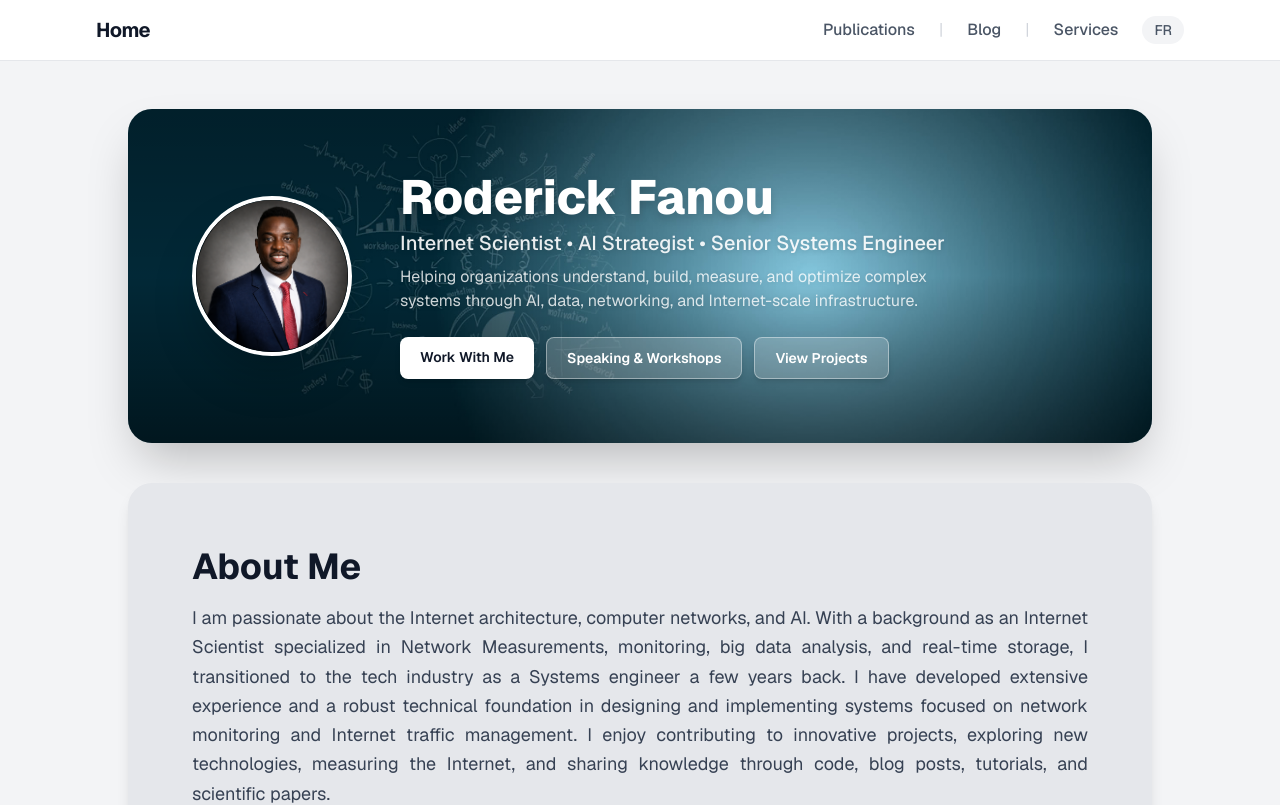
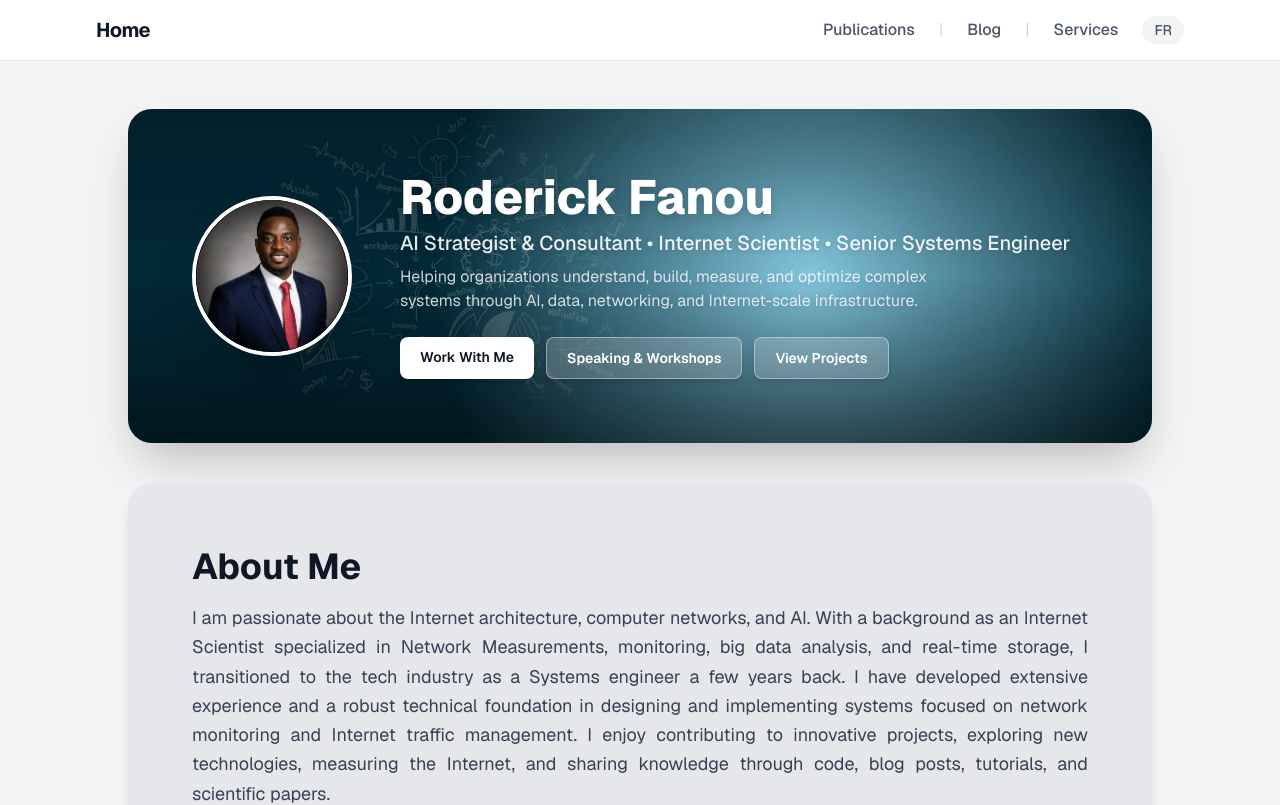
Before and after one commit to rodricfanou/rodricfanou.github.io, a Next.js app: page / in a window 1280 px wide. Shown: the top 805 px of the page. Built offline with nearby package versions, Linux system fonts and the light colour scheme.

Commit message:
Update hero tagline order

```diff
--- a/src/app/page.tsx
+++ b/src/app/page.tsx
@@ -38,7 +38,7 @@ export default function Home() {
                 Roderick Fanou
               </h1>
               <p className="text-base text-white/90 drop-shadow-sm md:text-lg md:text-xl font-medium">
-                Internet Scientist &bull; AI Strategist &bull; Senior Systems Engineer
+                AI Strategist &amp; Consultant &bull; Internet Scientist &bull; Senior Systems Engineer
               </p>
               <p className="text-sm text-white/80 drop-shadow-sm mt-2 max-w-xl md:text-base">
                 Helping organizations understand, build, measure, and optimize complex systems through AI, data, networking, and Internet-scale infrastructure.
```
